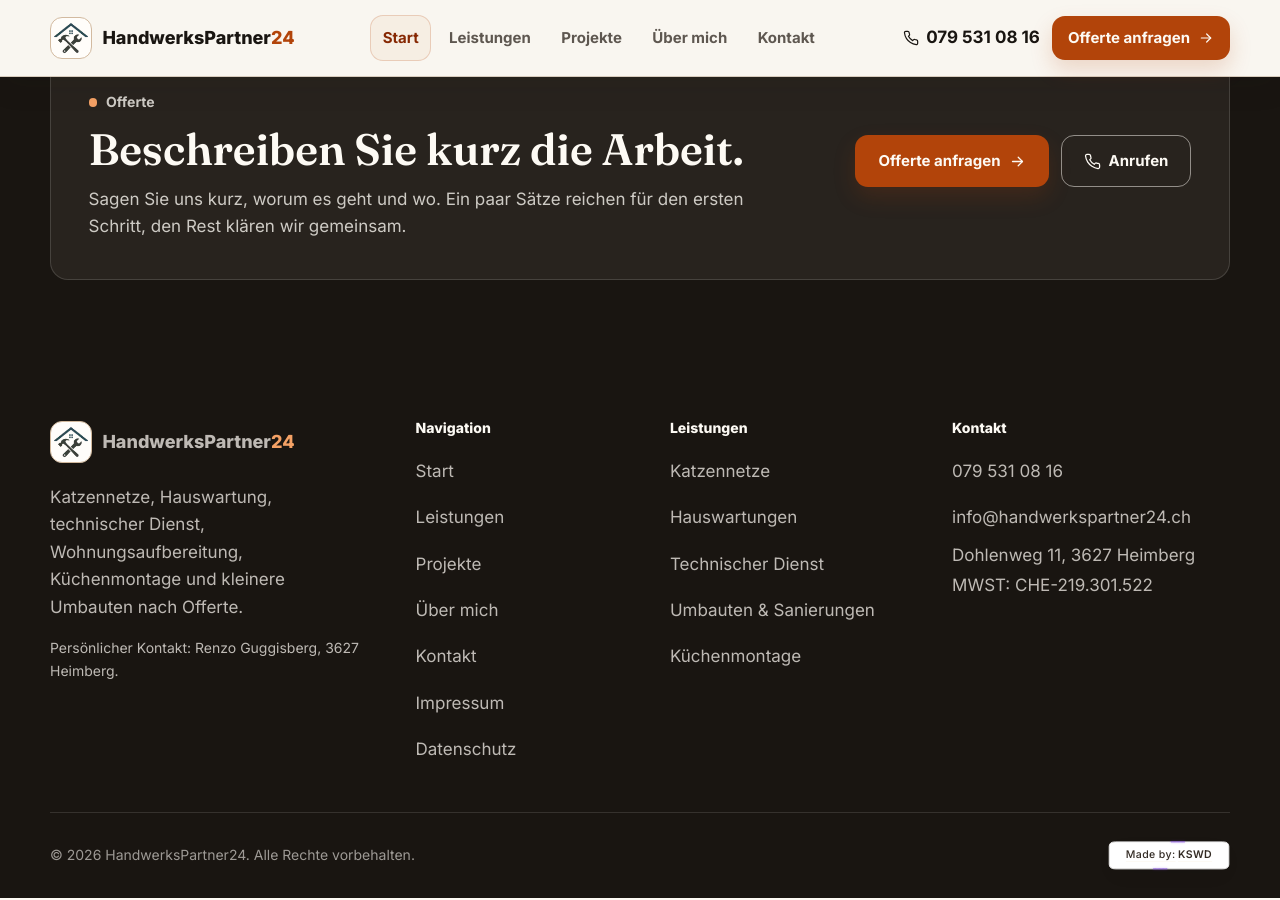
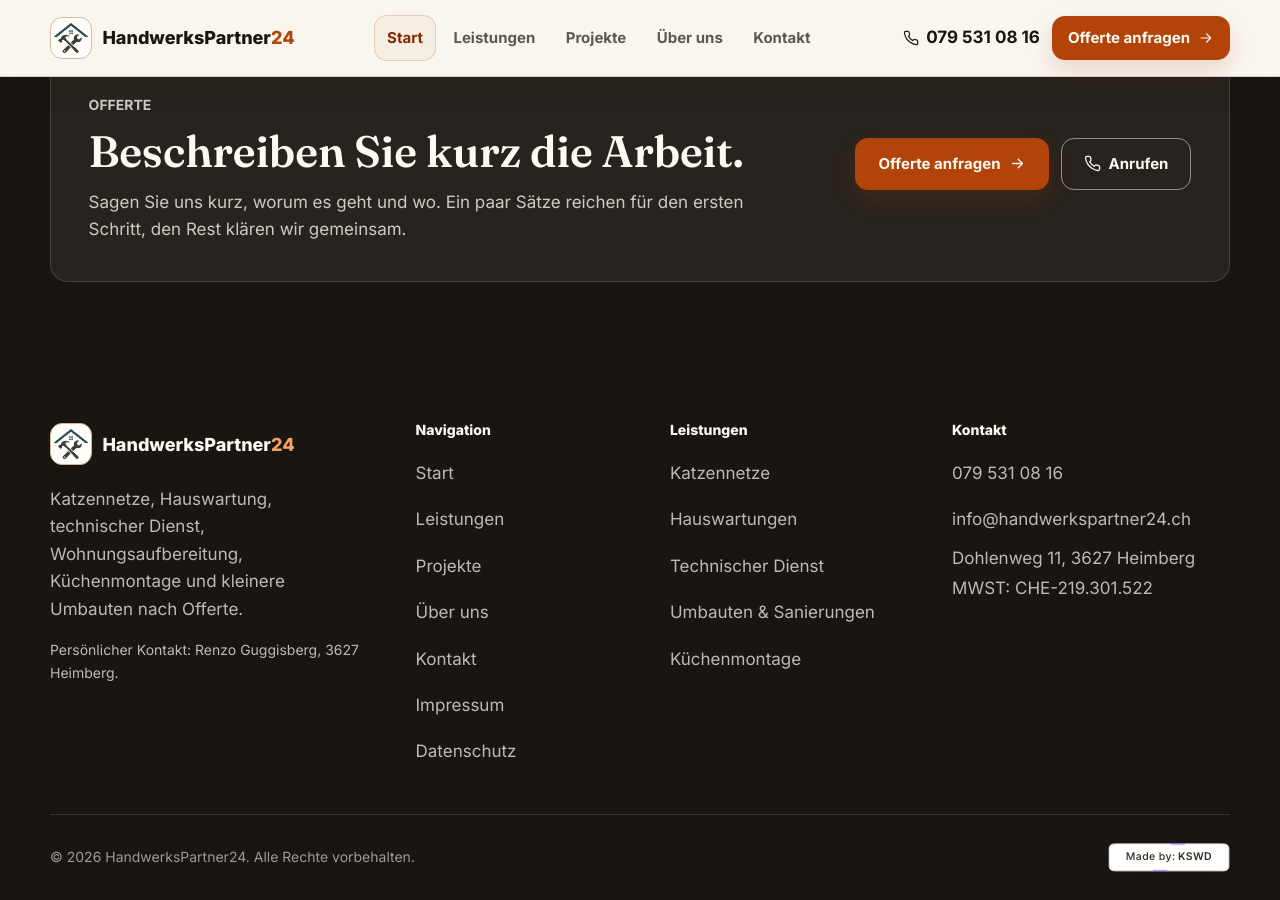
Before and after one commit to perstarke-webdev/handwerkspartner24, a Jekyll site: the page built from index.html, in a window 1280 px wide and 900 px high, scrolled down 6444 px. Built offline with Jekyll 4.4.1, drawn with Linux system fonts in a browser that asks for light colours.

Commit message:
Refine navigation labels and eyebrow styling

```diff
--- a/_data/navigation.yml
+++ b/_data/navigation.yml
@@ -5,7 +5,7 @@ primary:
     url: "/leistungen/"
   - title: "Projekte"
     url: "/projekte/"
-  - title: "Über mich"
+  - title: "Über uns"
     url: "/ueber-renzo/"
   - title: "Kontakt"
     url: "/kontakt/"
@@ -17,7 +17,7 @@ footer:
     url: "/leistungen/"
   - title: "Projekte"
     url: "/projekte/"
-  - title: "Über mich"
+  - title: "Über uns"
     url: "/ueber-renzo/"
   - title: "Kontakt"
     url: "/kontakt/"
--- a/_pages/ueber-renzo.html
+++ b/_pages/ueber-renzo.html
@@ -1,6 +1,6 @@
 ---
 layout: page
-title: "Über mich"
+title: "Über uns"
 heading: "Über Renzo Guggisberg"
 description: "Renzo Guggisberg ist Inhaber von HandwerksPartner24, gelernter Bauschreiner, Hauswart mit eidgenössischem Fachausweis und erfahrener technischer Dienstleister."
 permalink: /ueber-renzo/
--- a/assets/css/main.scss
+++ b/assets/css/main.scss
@@ -261,29 +261,17 @@ p + p {
 .eyebrow {
   display: inline-flex;
   align-items: center;
-  gap: 0.55rem;
   margin-bottom: var(--eyebrow-gap);
-  color: var(--color-rust-dark);
+  color: var(--color-rust);
   font-size: var(--text-label);
   font-weight: 700;
-  line-height: 1.2;
+  line-height: 1.25;
   letter-spacing: 0;
-}
-
-.eyebrow::before {
-  content: "";
-  width: 0.54rem;
-  height: 0.54rem;
-  border-radius: 999px;
-  background: var(--color-rust);
+  text-transform: uppercase;
 }
 
 .eyebrow--light {
   color: var(--color-rust-soft);
-}
-
-.eyebrow--light::before {
-  background: var(--color-rust-soft);
 }
 
 .icon {
@@ -2325,7 +2313,7 @@ main :where(p, li) a:not(.button):not(.text-link):focus-visible {
   list-style: none;
 }
 
-.site-footer a:not(.site-footer__badge) {
+.site-footer a:not(.site-footer__badge):not(.site-footer__logo) {
   color: oklch(98.5% 0.008 80 / 0.72);
   text-decoration: none;
 }
@@ -2338,8 +2326,8 @@ main :where(p, li) a:not(.button):not(.text-link):focus-visible {
   overflow-wrap: anywhere;
 }
 
-.site-footer a:not(.site-footer__badge):hover,
-.site-footer a:not(.site-footer__badge):focus-visible {
+.site-footer a:not(.site-footer__badge):not(.site-footer__logo):hover,
+.site-footer a:not(.site-footer__badge):not(.site-footer__logo):focus-visible {
   color: var(--color-rust-soft);
   text-decoration: underline;
   text-decoration-thickness: 2px;
@@ -2347,7 +2335,16 @@ main :where(p, li) a:not(.button):not(.text-link):focus-visible {
 
 .site-footer__logo:hover,
 .site-footer__logo:focus-visible {
+  color: var(--color-rust-soft);
   text-decoration: none;
+}
+
+.site-footer__logo:hover .brand-mark,
+.site-footer__logo:focus-visible .brand-mark {
+  border-color: var(--color-rust-line);
+  background: var(--color-rust-wash);
+  box-shadow: 0 10px 24px oklch(20% 0.010 62 / 0.18);
+  transform: translateY(-1px);
 }
 
 .site-footer__bottom {
```
